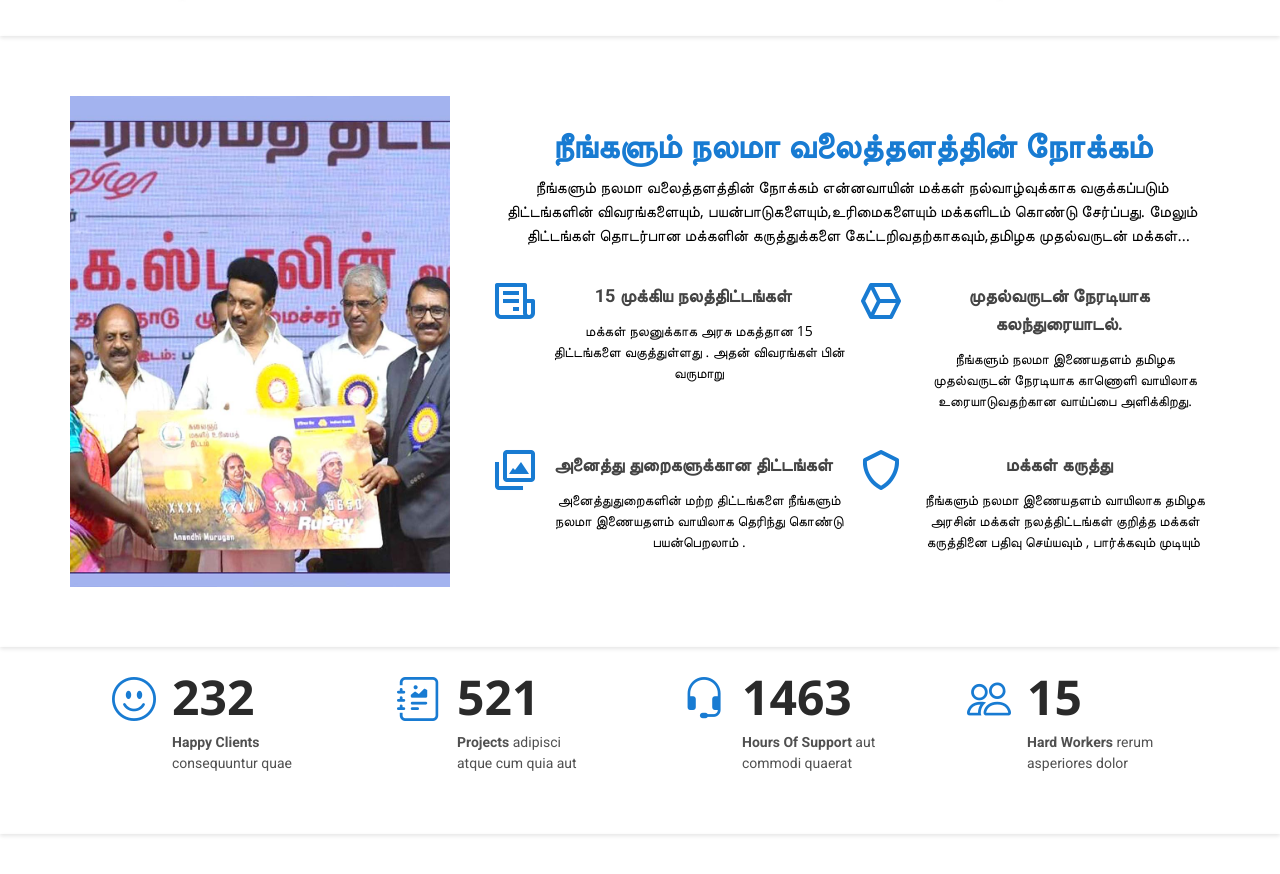
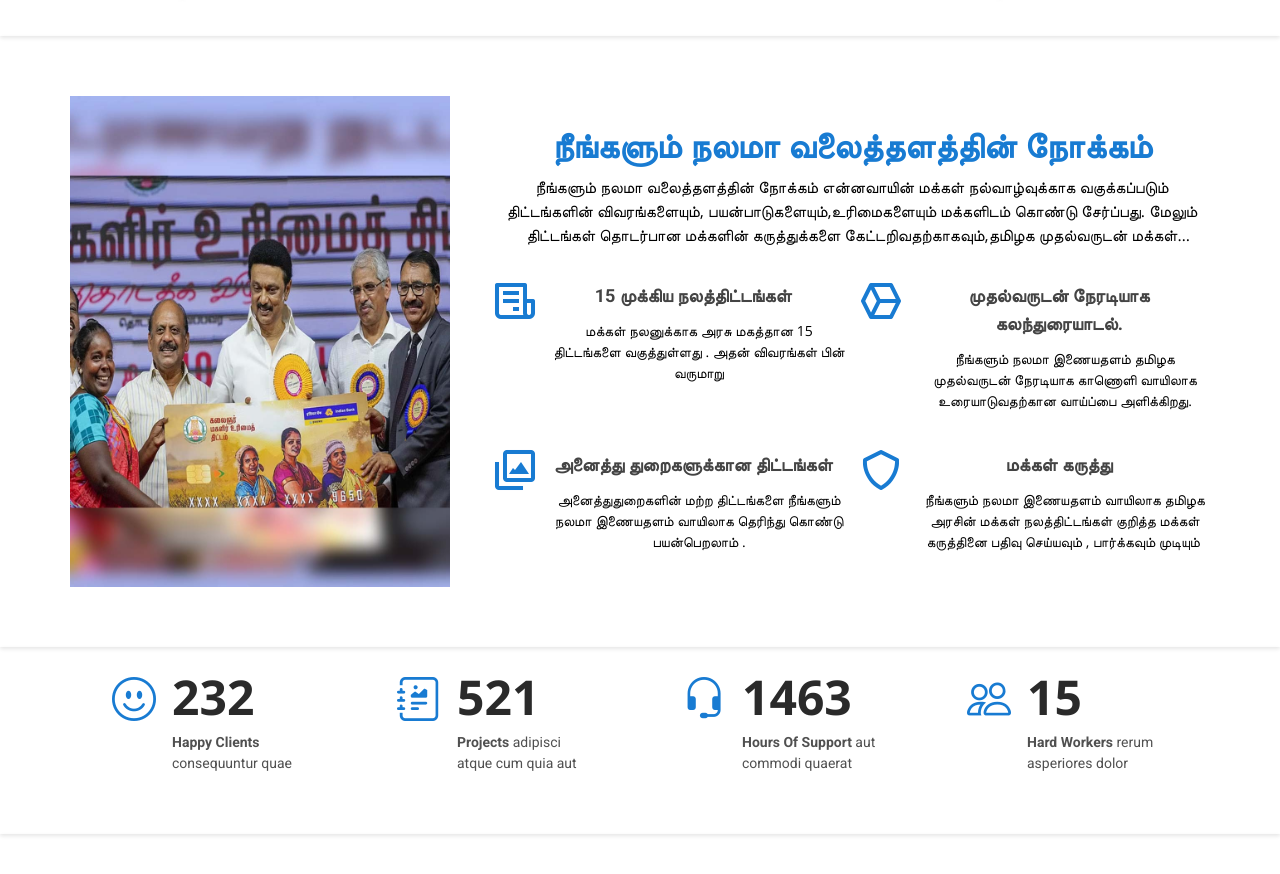
Before and after one commit to MyTimesmed/Grooven, a plain HTML site: page index.html in a window 1280 px wide. Shown: the part 1344-2218 px from the top of the page. Drawn offline with nearby package versions, Linux system fonts and the light colour scheme.

Commit message:
updated image

```diff
--- a/assets/css/style.css
+++ b/assets/css/style.css
@@ -644,7 +644,7 @@ h4.title a {
 }
 
 .about .image {
-  background: url("../img/about1.jpg") center center no-repeat;
+  background: url("../img/about-2.jpg") center center no-repeat;
   background-size: cover;
   min-height: 400px;
 }
```
Also changed, not shown: assets/img/about-2.jpg (added).
